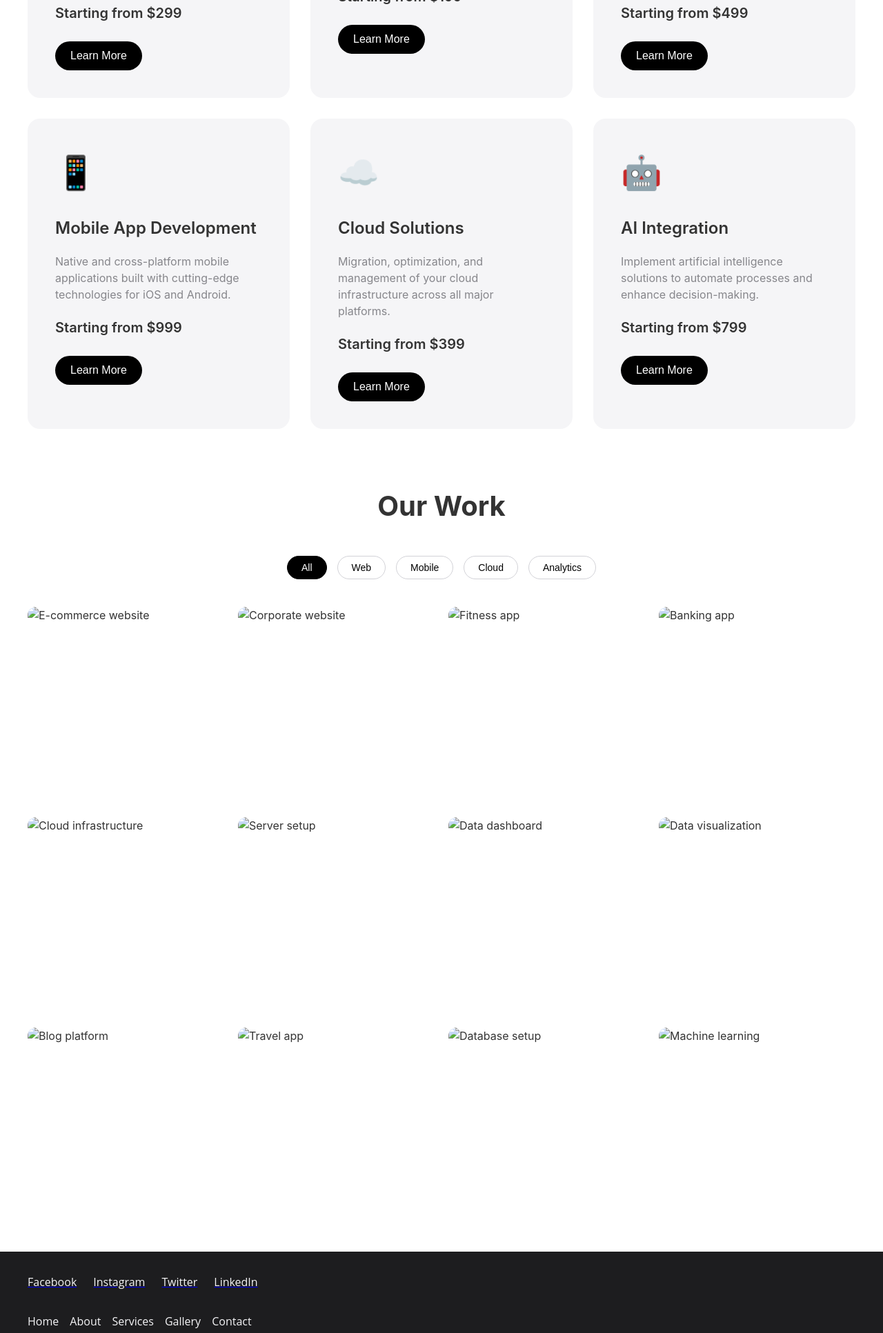
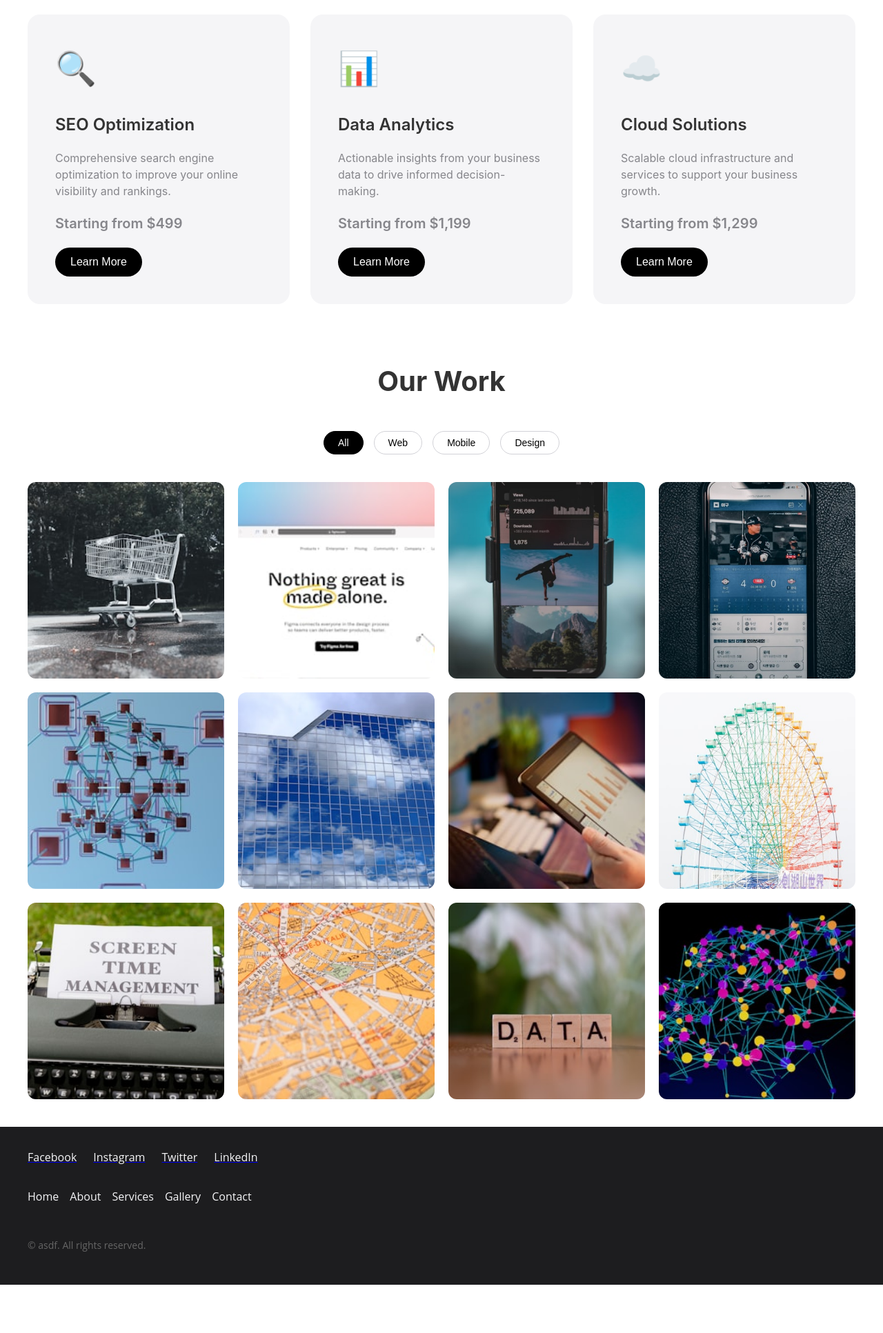
Before and after one commit to arinatechnologies/asdf-vbsingh041979-5026, a plain HTML site: page services.html in a window 1280 px wide. Shown: the part 658-2591 px from the top of the page at 69% size. After the commit the page ends 2521 px from the top, so only its background shows below. Drawn offline with Linux system fonts and the light colour scheme; a script that the page names is missing.

Commit message:
Upload from Lambda

```diff
--- a/services.html
+++ b/services.html
@@ -29,57 +29,57 @@
 </header>
 
             <main class="services-page">
-  <section class="services-intro">
+  <section class="services-hero">
     <h1>Professional Services</h1>
     <p class="subheading">Expert solutions tailored to your needs</p>
   </section>
 
   <section class="services-grid">
     <div class="service-card">
-      <div class="service-icon">🔒</div>
-      <h3>Security Consultation</h3>
-      <p>Comprehensive security assessment and strategy development to protect your digital assets from potential threats.</p>
-      <div class="price">Starting from $299</div>
+      <div class="service-icon">💻</div>
+      <h3>Web Development</h3>
+      <p>Custom websites built with modern technologies for optimal performance and user experience.</p>
+      <p class="price">Starting from $999</p>
+      <button class="learn-more">Learn More</button>
+    </div>
+
+    <div class="service-card">
+      <div class="service-icon">📱</div>
+      <h3>Mobile App Development</h3>
+      <p>Native and cross-platform mobile applications designed for iOS and Android platforms.</p>
+      <p class="price">Starting from $1,499</p>
+      <button class="learn-more">Learn More</button>
+    </div>
+
+    <div class="service-card">
+      <div class="service-icon">🎨</div>
+      <h3>UI/UX Design</h3>
+      <p>Beautiful, intuitive interfaces that enhance user engagement and satisfaction.</p>
+      <p class="price">Starting from $799</p>
+      <button class="learn-more">Learn More</button>
+    </div>
+
+    <div class="service-card">
+      <div class="service-icon">🔍</div>
+      <h3>SEO Optimization</h3>
+      <p>Comprehensive search engine optimization to improve your online visibility and rankings.</p>
+      <p class="price">Starting from $499</p>
       <button class="learn-more">Learn More</button>
     </div>
 
     <div class="service-card">
       <div class="service-icon">📊</div>
       <h3>Data Analytics</h3>
-      <p>Transform your raw data into actionable insights with our advanced analytics and visualization services.</p>
-      <div class="price">Starting from $199</div>
-      <button class="learn-more">Learn More</button>
-    </div>
-
-    <div class="service-card">
-      <div class="service-icon">🌐</div>
-      <h3>Web Development</h3>
-      <p>Custom website development with responsive design, optimized performance, and seamless user experience.</p>
-      <div class="price">Starting from $499</div>
-      <button class="learn-more">Learn More</button>
-    </div>
-
-    <div class="service-card">
-      <div class="service-icon">📱</div>
-      <h3>Mobile App Development</h3>
-      <p>Native and cross-platform mobile applications built with cutting-edge technologies for iOS and Android.</p>
-      <div class="price">Starting from $999</div>
+      <p>Actionable insights from your business data to drive informed decision-making.</p>
+      <p class="price">Starting from $1,199</p>
       <button class="learn-more">Learn More</button>
     </div>
 
     <div class="service-card">
       <div class="service-icon">☁️</div>
       <h3>Cloud Solutions</h3>
-      <p>Migration, optimization, and management of your cloud infrastructure across all major platforms.</p>
-      <div class="price">Starting from $399</div>
-      <button class="learn-more">Learn More</button>
-    </div>
-
-    <div class="service-card">
-      <div class="service-icon">🤖</div>
-      <h3>AI Integration</h3>
-      <p>Implement artificial intelligence solutions to automate processes and enhance decision-making.</p>
-      <div class="price">Starting from $799</div>
+      <p>Scalable cloud infrastructure and services to support your business growth.</p>
+      <p class="price">Starting from $1,299</p>
       <button class="learn-more">Learn More</button>
     </div>
   </section>
@@ -90,104 +90,103 @@
       <button class="filter-btn active" data-filter="all">All</button>
       <button class="filter-btn" data-filter="web">Web</button>
       <button class="filter-btn" data-filter="mobile">Mobile</button>
-      <button class="filter-btn" data-filter="cloud">Cloud</button>
-      <button class="filter-btn" data-filter="analytics">Analytics</button>
+      <button class="filter-btn" data-filter="design">Design</button>
     </div>
 
     <div class="portfolio-grid">
       <div class="portfolio-item" data-category="web">
-        <img src="web-project-1.jpg" alt="E-commerce website">
+        <img src="images/services1.jpg" alt="Web project">
         <div class="portfolio-overlay">
-          <h3>Global E-commerce Platform</h3>
-          <p>Multi-language online store with payment integration</p>
+          <h3>E-commerce Platform</h3>
+          <p>Custom online store with payment integration</p>
+        </div>
+      </div>
+
+      <div class="portfolio-item" data-category="mobile">
+        <img src="images/services2.jpg" alt="Mobile app">
+        <div class="portfolio-overlay">
+          <h3>Fitness App</h3>
+          <p>Cross-platform workout tracking application</p>
+        </div>
+      </div>
+
+      <div class="portfolio-item" data-category="design">
+        <img src="images/services3.jpg" alt="UI design">
+        <div class="portfolio-overlay">
+          <h3>Dashboard UI</h3>
+          <p>Analytics dashboard for SaaS product</p>
         </div>
       </div>
 
       <div class="portfolio-item" data-category="web">
-        <img src="web-project-2.jpg" alt="Corporate website">
+        <img src="images/services4.jpg" alt="Web project">
         <div class="portfolio-overlay">
-          <h3>Corporate Portal</h3>
-          <p>Enterprise content management system</p>
+          <h3>Corporate Website</h3>
+          <p>Responsive design for financial services</p>
         </div>
       </div>
 
       <div class="portfolio-item" data-category="mobile">
-        <img src="mobile-project-1.jpg" alt="Fitness app">
+        <img src="images/services5.jpg" alt="Mobile app">
         <div class="portfolio-overlay">
-          <h3>Fitness Tracker App</h3>
-          <p>AI-powered workout and nutrition companion</p>
+          <h3>Travel App</h3>
+          <p>Itinerary planning and booking platform</p>
+        </div>
+      </div>
+
+      <div class="portfolio-item" data-category="design">
+        <img src="images/services6.jpg" alt="UI design">
+        <div class="portfolio-overlay">
+          <h3>Mobile Banking UI</h3>
+          <p>Fintech application interface design</p>
+        </div>
+      </div>
+
+      <div class="portfolio-item" data-category="web">
+        <img src="images/services7.jpg" alt="Web project">
+        <div class="portfolio-overlay">
+          <h3>Blog Platform</h3>
+          <p>Custom CMS for content creators</p>
         </div>
       </div>
 
       <div class="portfolio-item" data-category="mobile">
-        <img src="mobile-project-2.jpg" alt="Banking app">
+        <img src="images/services8.jpg" alt="Mobile app">
         <div class="portfolio-overlay">
-          <h3>Mobile Banking</h3>
-          <p>Secure financial management application</p>
+          <h3>Social Media App</h3>
+          <p>Community building platform</p>
         </div>
       </div>
 
-      <div class="portfolio-item" data-category="cloud">
-        <img src="cloud-project-1.jpg" alt="Cloud infrastructure">
+      <div class="portfolio-item" data-category="design">
+        <img src="images/services9.jpg" alt="UI design">
         <div class="portfolio-overlay">
-          <h3>Cloud Migration</h3>
-          <p>Legacy system transition to AWS</p>
-        </div>
-      </div>
-
-      <div class="portfolio-item" data-category="cloud">
-        <img src="cloud-project-2.jpg" alt="Server setup">
-        <div class="portfolio-overlay">
-          <h3>Hybrid Cloud Solution</h3>
-          <p>Private/public cloud integration</p>
-        </div>
-      </div>
-
-      <div class="portfolio-item" data-category="analytics">
-        <img src="analytics-project-1.jpg" alt="Data dashboard">
-        <div class="portfolio-overlay">
-          <h3>Business Intelligence</h3>
-          <p>Real-time analytics dashboard</p>
-        </div>
-      </div>
-
-      <div class="portfolio-item" data-category="analytics">
-        <img src="analytics-project-2.jpg" alt="Data visualization">
-        <div class="portfolio-overlay">
-          <h3>Predictive Analytics</h3>
-          <p>Customer behavior forecasting model</p>
+          <h3>E-learning Portal</h3>
+          <p>Online course platform interface</p>
         </div>
       </div>
 
       <div class="portfolio-item" data-category="web">
-        <img src="web-project-3.jpg" alt="Blog platform">
+        <img src="images/services10.jpg" alt="Web project">
         <div class="portfolio-overlay">
-          <h3>Publishing Platform</h3>
-          <p>CMS for digital magazine</p>
+          <h3>Portfolio Website</h3>
+          <p>Minimalist design for creative professional</p>
         </div>
       </div>
 
       <div class="portfolio-item" data-category="mobile">
-        <img src="mobile-project-3.jpg" alt="Travel app">
+        <img src="images/services11.jpg" alt="Mobile app">
         <div class="portfolio-overlay">
-          <h3>Travel Planner</h3>
-          <p>Itinerary builder with AR features</p>
+          <h3>Food Delivery App</h3>
+          <p>Restaurant ordering system</p>
         </div>
       </div>
 
-      <div class="portfolio-item" data-category="cloud">
-        <img src="cloud-project-3.jpg" alt="Database setup">
+      <div class="portfolio-item" data-category="design">
+        <img src="images/services12.jpg" alt="UI design">
         <div class="portfolio-overlay">
-          <h3>Database Optimization</h3>
-          <p>NoSQL performance enhancement</p>
-        </div>
-      </div>
-
-      <div class="portfolio-item" data-category="analytics">
-        <img src="analytics-project-3.jpg" alt="Machine learning">
-        <div class="portfolio-overlay">
-          <h3>Machine Learning</h3>
-          <p>Image recognition system</p>
+          <h3>Healthcare Portal</h3>
+          <p>Patient management system interface</p>
         </div>
       </div>
     </div>
```
